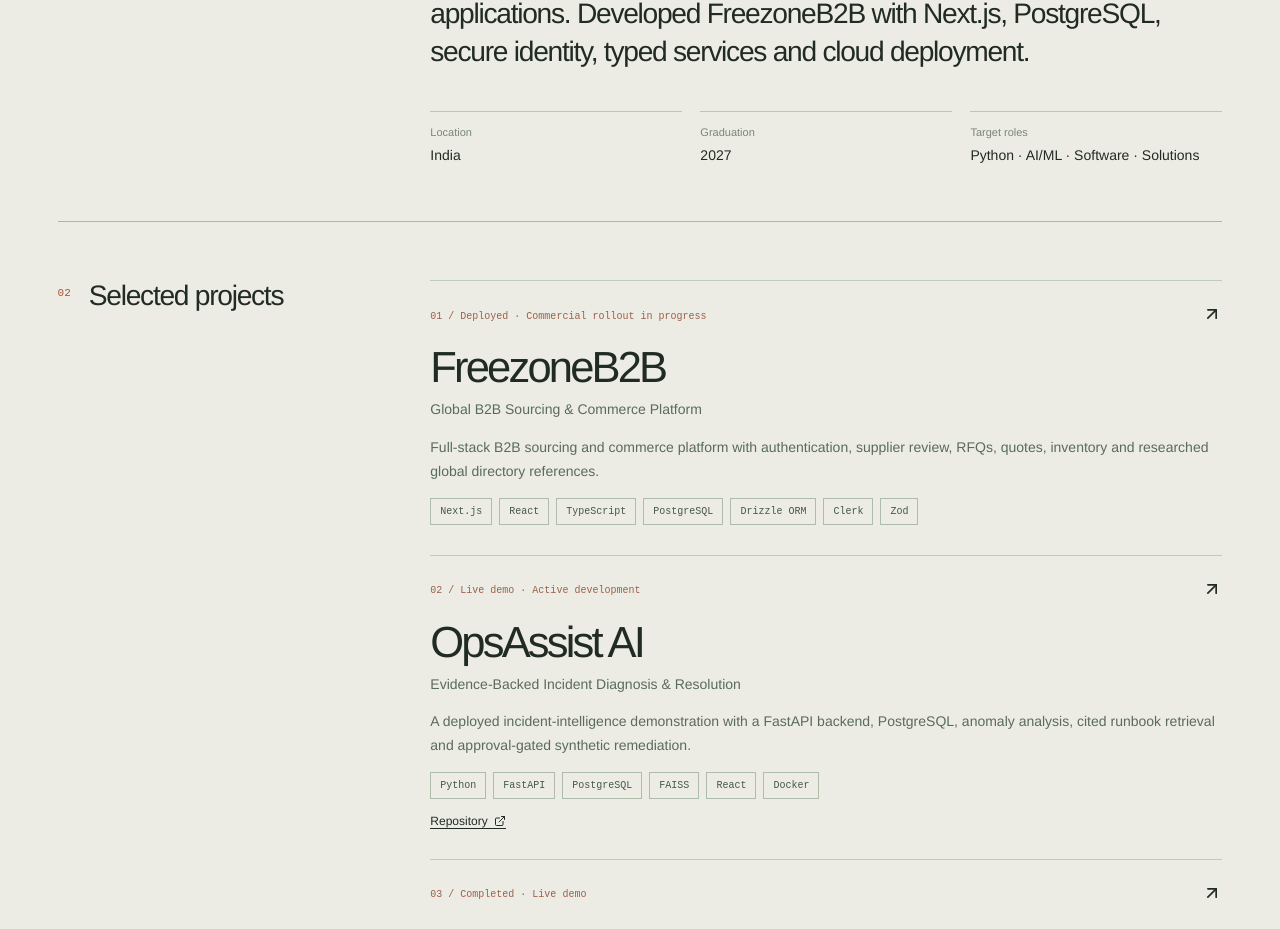
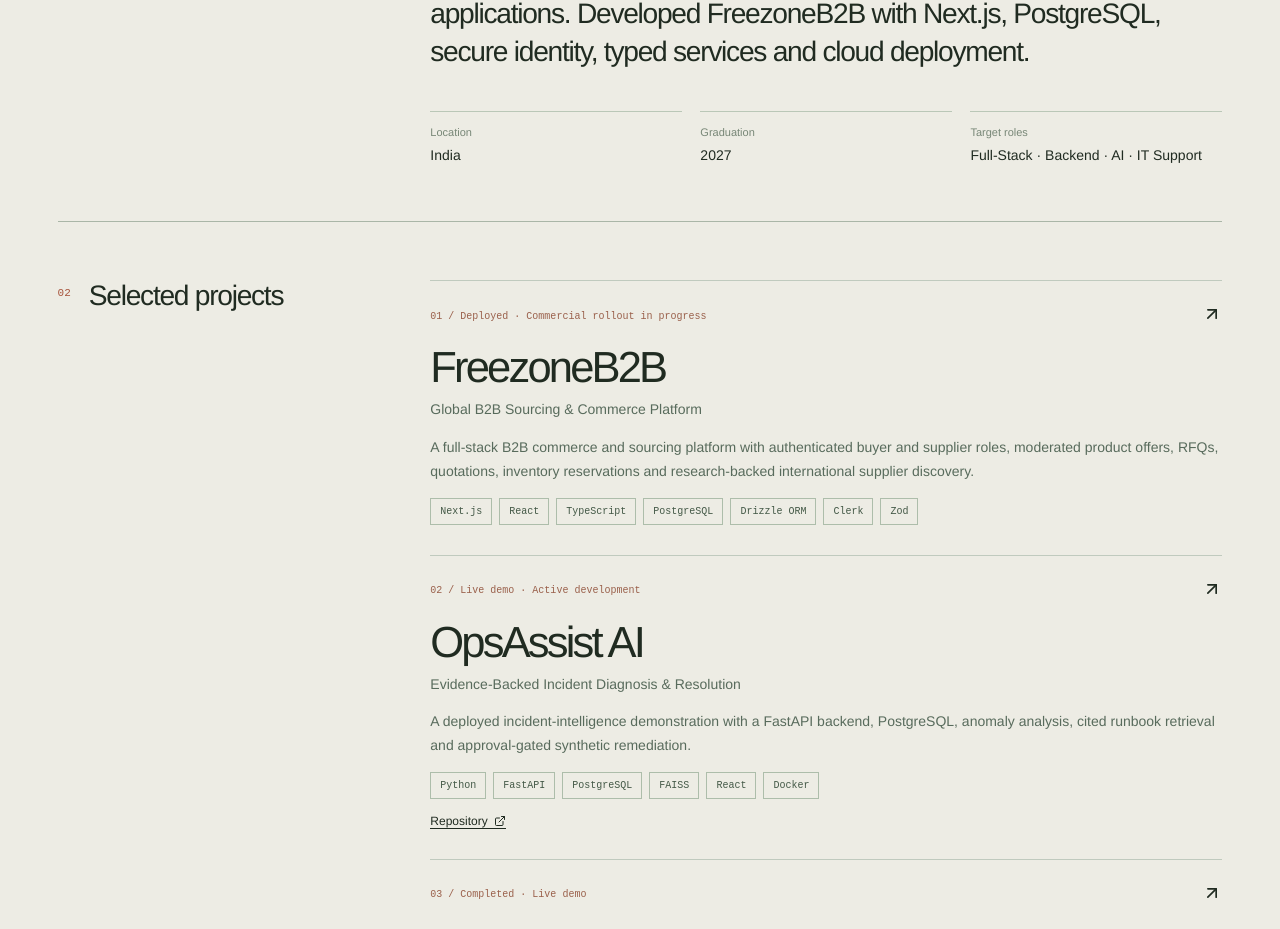
Before and after one commit to aahanaahir22/aahanaahir22.github.io, a Next.js app: page /resume in a window 1280 px wide. Shown: the part 1586-2515 px from the top of the page. Built offline with nearby package versions, Linux system fonts and the light colour scheme.

Commit message:
Translate FreezoneB2B accurately across all six résumé languages

```diff
--- a/data/resume.ts
+++ b/data/resume.ts
@@ -104,7 +104,7 @@ export const resumeContent: Record<ResumeLocale, ResumeContent> = {
     facts: [
       { label: "Location", value: "India" },
       { label: "Graduation", value: "2027" },
-      { label: "Target roles", value: "Python · AI/ML · Software · Solutions" },
+      { label: "Target roles", value: "Full-Stack · Backend · AI · IT Support" },
     ],
     experience: [
       { period: "2024", organization: "GirlScript Summer of Code", role: "Open Source Contributor", location: "Remote", bullets: ["Investigated reported issues and reproduced defects in existing repositories.", "Contributed Python features, bug fixes and documentation through pull-request workflows.", "Incorporated maintainer feedback and improved setup usability and maintainability."] },
@@ -112,7 +112,7 @@ export const resumeContent: Record<ResumeLocale, ResumeContent> = {
       { period: "Campus", organization: "Microsoft Technical Club", role: "Core Team Member", location: "VIT Bhopal University", bullets: ["Help plan technical workshops, peer-learning sessions and student project showcases.", "Coordinate technical content, documentation and cross-team communication."] },
     ],
     projects: [
-      { ...sharedProjects.freezone, title: "Global B2B Sourcing & Commerce Platform", status: "Deployed · Commercial rollout in progress", summary: "Full-stack B2B sourcing and commerce platform with authentication, supplier review, RFQs, quotes, inventory and researched global directory references." },
+      { ...sharedProjects.freezone, title: "Global B2B Sourcing & Commerce Platform", status: "Deployed · Commercial rollout in progress", summary: "A full-stack B2B commerce and sourcing platform with authenticated buyer and supplier roles, moderated product offers, RFQs, quotations, inventory reservations and research-backed international supplier discovery." },
       { ...sharedProjects.opsassist, title: "Evidence-Backed Incident Diagnosis & Resolution", status: "Live demo · Active development", summary: "A deployed incident-intelligence demonstration with a FastAPI backend, PostgreSQL, anomaly analysis, cited runbook retrieval and approval-gated synthetic remediation." },
       { ...sharedProjects.integratex, title: "AI-Powered API Integration & Workflow Automation", status: "Completed · Live demo", summary: "A natural-language-to-workflow system designed around typed API steps, validation, idempotency, retries and observable execution." },
     ],
@@ -149,7 +149,7 @@ export const resumeContent: Record<ResumeLocale, ResumeContent> = {
       { period: "कैंपस", organization: "Microsoft Technical Club", role: "कोर टीम सदस्य", location: "VIT Bhopal University", bullets: ["तकनीकी workshops, peer-learning sessions और student project showcases की योजना में सहयोग किया।", "तकनीकी सामग्री, दस्तावेज़ीकरण और cross-team communication का समन्वय किया।"] },
     ],
     projects: [
-      { ...sharedProjects.freezone, title: "Global B2B Sourcing & Commerce Platform", status: "Deployed · Commercial rollout in progress", summary: "Full-stack B2B sourcing and commerce platform with authentication, supplier review, RFQs, quotes, inventory and researched global directory references." },
+      { ...sharedProjects.freezone, title: "वैश्विक B2B सोर्सिंग और कॉमर्स प्लेटफॉर्म", status: "डिप्लॉय · व्यावसायिक लॉन्च प्रगति पर", summary: "एक फुल-स्टैक B2B प्लेटफॉर्म जिसमें खरीदार और आपूर्तिकर्ता की सत्यापित पहचान, उत्पाद अनुमोदन, कोटेशन अनुरोध, इन्वेंट्री आरक्षण तथा अंतरराष्ट्रीय आपूर्तिकर्ताओं की स्रोत-आधारित जानकारी शामिल है।" },
       { ...sharedProjects.opsassist, title: "प्रमाण-आधारित घटना निदान एवं समाधान", status: "लाइव डेमो · सक्रिय विकास", summary: "FastAPI backend, PostgreSQL, anomaly analysis, cited runbook retrieval और approval-gated synthetic remediation वाला deployed incident-intelligence demonstration।" },
       { ...sharedProjects.integratex, title: "AI-संचालित API Integration एवं Workflow Automation", status: "पूर्ण · लाइव डेमो", summary: "Typed API steps, validation, idempotency, retries और observable execution पर आधारित natural-language-to-workflow system।" },
     ],
@@ -186,7 +186,7 @@ export const resumeContent: Record<ResumeLocale, ResumeContent> = {
       { period: "Campus", organization: "Microsoft Technical Club", role: "Mitglied des Kernteams", location: "VIT Bhopal University", bullets: ["Technische Workshops, Peer-Learning-Sessions und Projektpräsentationen mitgeplant.", "Technische Inhalte, Dokumentation und teamübergreifende Kommunikation koordiniert."] },
     ],
     projects: [
-      { ...sharedProjects.freezone, title: "Global B2B Sourcing & Commerce Platform", status: "Deployed · Commercial rollout in progress", summary: "Full-stack B2B sourcing and commerce platform with authentication, supplier review, RFQs, quotes, inventory and researched global directory references." },
+      { ...sharedProjects.freezone, title: "Globale B2B-Beschaffungs- und Handelsplattform", status: "Bereitgestellt · Markteinführung läuft", summary: "Full-Stack-Plattform für B2B-Beschaffung mit authentifizierten Käufer- und Lieferantenrollen, geprüften Angeboten, Anfragen, Preisangeboten, Bestandsreservierungen und quellenbasierter internationaler Lieferantensuche." },
       { ...sharedProjects.opsassist, title: "Evidenzbasierte Störungsdiagnose und -behebung", status: "Live-Demo · Aktive Entwicklung", summary: "Eine bereitgestellte Incident-Intelligence-Demo mit FastAPI, PostgreSQL, Anomalieanalyse, zitierter Runbook-Suche und freigabegesteuerter synthetischer Behebung." },
       { ...sharedProjects.integratex, title: "KI-gestützte API-Integration und Workflow-Automatisierung", status: "Abgeschlossen · Live-Demo", summary: "Ein Natural-Language-to-Workflow-System mit typisierten API-Schritten, Validierung, Idempotenz, Wiederholungen und beobachtbarer Ausführung." },
     ],
@@ -223,7 +223,7 @@ export const resumeContent: Record<ResumeLocale, ResumeContent> = {
       { period: "Campus", organization: "Microsoft Technical Club", role: "Miembro del equipo central", location: "VIT Bhopal University", bullets: ["Colaboro en talleres técnicos, sesiones de aprendizaje entre pares y muestras de proyectos.", "Coordino contenido técnico, documentación y comunicación entre equipos."] },
     ],
     projects: [
-      { ...sharedProjects.freezone, title: "Global B2B Sourcing & Commerce Platform", status: "Deployed · Commercial rollout in progress", summary: "Full-stack B2B sourcing and commerce platform with authentication, supplier review, RFQs, quotes, inventory and researched global directory references." },
+      { ...sharedProjects.freezone, title: "Plataforma global de abastecimiento y comercio B2B", status: "Desplegada · Lanzamiento comercial en curso", summary: "Plataforma B2B full-stack con perfiles autenticados de compradores y proveedores, moderación de productos, solicitudes de cotización, ofertas, reservas de inventario y descubrimiento internacional con fuentes identificadas." },
       { ...sharedProjects.opsassist, title: "Diagnóstico y resolución de incidentes con evidencia", status: "Demo en vivo · Desarrollo activo", summary: "Demostración desplegada de inteligencia de incidentes con FastAPI, PostgreSQL, análisis de anomalías, recuperación de runbooks citados y remediación sintética con aprobación." },
       { ...sharedProjects.integratex, title: "Integración de APIs y automatización de flujos con IA", status: "Completado · Demo en vivo", summary: "Sistema de lenguaje natural a workflows con pasos API tipados, validación, idempotencia, reintentos y ejecución observable." },
     ],
@@ -260,7 +260,7 @@ export const resumeContent: Record<ResumeLocale, ResumeContent> = {
       { period: "Campus", organization: "Microsoft Technical Club", role: "Membre de l’équipe principale", location: "VIT Bhopal University", bullets: ["Participation à l’organisation d’ateliers, de sessions d’apprentissage et de présentations de projets.", "Coordination du contenu technique, de la documentation et de la communication inter-équipes."] },
     ],
     projects: [
-      { ...sharedProjects.freezone, title: "Global B2B Sourcing & Commerce Platform", status: "Deployed · Commercial rollout in progress", summary: "Full-stack B2B sourcing and commerce platform with authentication, supplier review, RFQs, quotes, inventory and researched global directory references." },
+      { ...sharedProjects.freezone, title: "Plateforme mondiale d’approvisionnement et de commerce B2B", status: "Déployée · Lancement commercial en cours", summary: "Plateforme B2B full-stack avec comptes acheteurs et fournisseurs authentifiés, validation des offres, demandes de devis, devis, réservations de stock et recherche internationale de fournisseurs avec références documentées." },
       { ...sharedProjects.opsassist, title: "Diagnostic et résolution d’incidents fondés sur les preuves", status: "Démo en direct · Développement actif", summary: "Démonstration déployée d’intelligence d’incident avec FastAPI, PostgreSQL, analyse d’anomalies, runbooks cités et remédiation synthétique soumise à approbation." },
       { ...sharedProjects.integratex, title: "Intégration d’API et automatisation de workflows par IA", status: "Terminé · Démo en ligne", summary: "Système transformant le langage naturel en workflow avec étapes API typées, validation, idempotence, nouvelles tentatives et exécution observable." },
     ],
@@ -297,7 +297,7 @@ export const resumeContent: Record<ResumeLocale, ResumeContent> = {
       { period: "学内", organization: "Microsoft Technical Club", role: "コアチームメンバー", location: "VIT Bhopal University", bullets: ["技術ワークショップ、ピアラーニング、学生プロジェクト展示の企画を支援しました。", "技術コンテンツ、文書、チーム間コミュニケーションを調整しました。"] },
     ],
     projects: [
-      { ...sharedProjects.freezone, title: "Global B2B Sourcing & Commerce Platform", status: "Deployed · Commercial rollout in progress", summary: "Full-stack B2B sourcing and commerce platform with authentication, supplier review, RFQs, quotes, inventory and researched global directory references." },
+      { ...sharedProjects.freezone, title: "グローバルB2B調達・商取引プラットフォーム", status: "公開済み・商用展開準備中", summary: "買い手とサプライヤーの認証、商品掲載の審査、見積もり依頼、価格提示、在庫確保、出典が明確な海外サプライヤー調査を備えたフルスタックB2Bプラットフォームです。" },
       { ...sharedProjects.opsassist, title: "エビデンスに基づくインシデント診断・解決", status: "ライブデモ・開発中", summary: "FastAPI、PostgreSQL、異常分析、引用付きRunbook検索、承認制の合成修復を備えたデプロイ済みインシデントインテリジェンスデモです。" },
       { ...sharedProjects.integratex, title: "AIによるAPI統合・ワークフロー自動化", status: "完成 · ライブデモ", summary: "型付きAPIステップ、検証、冪等性、再試行、観測可能な実行を備えた自然言語からワークフローへのシステムです。" },
     ],
```
